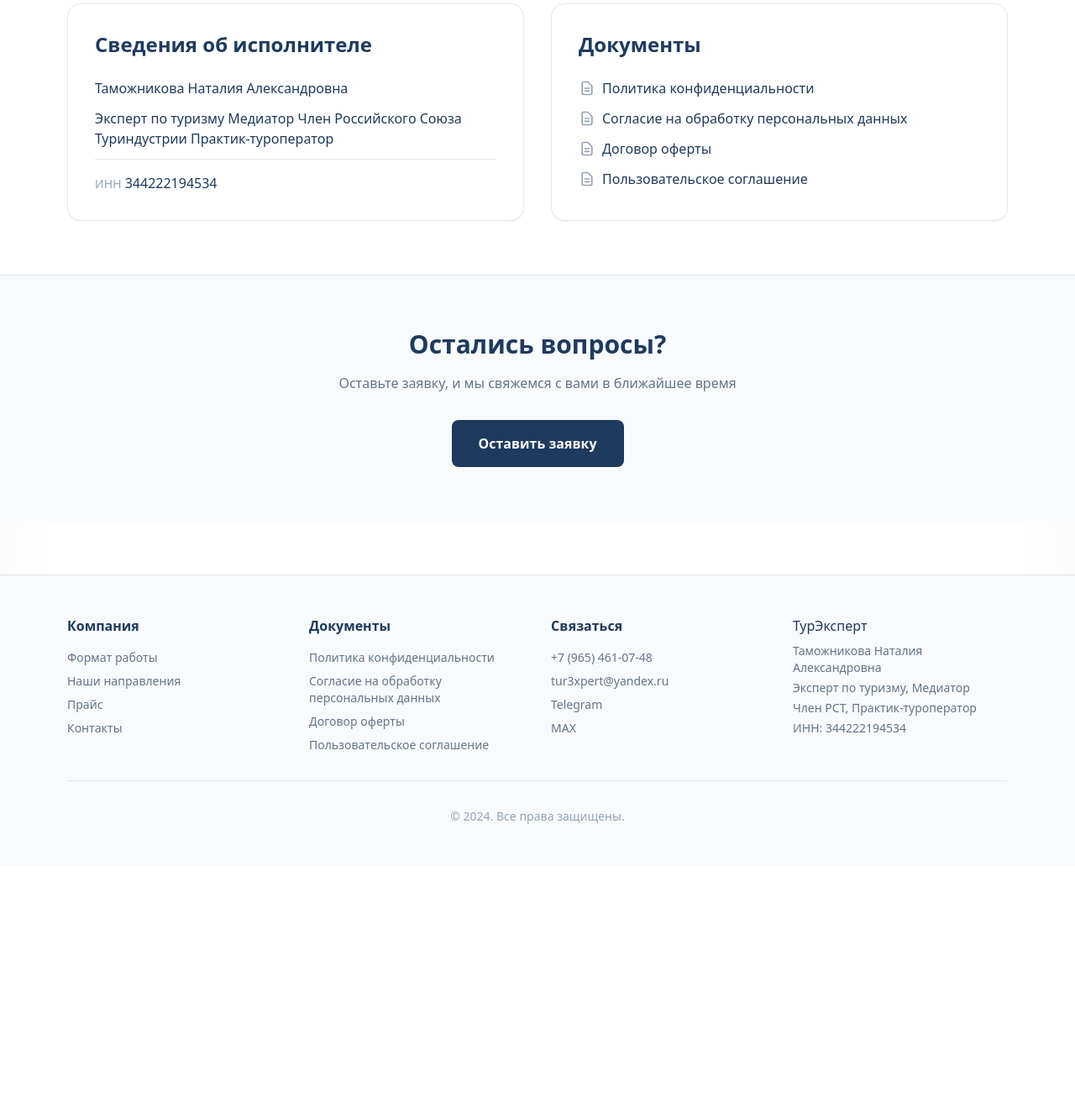
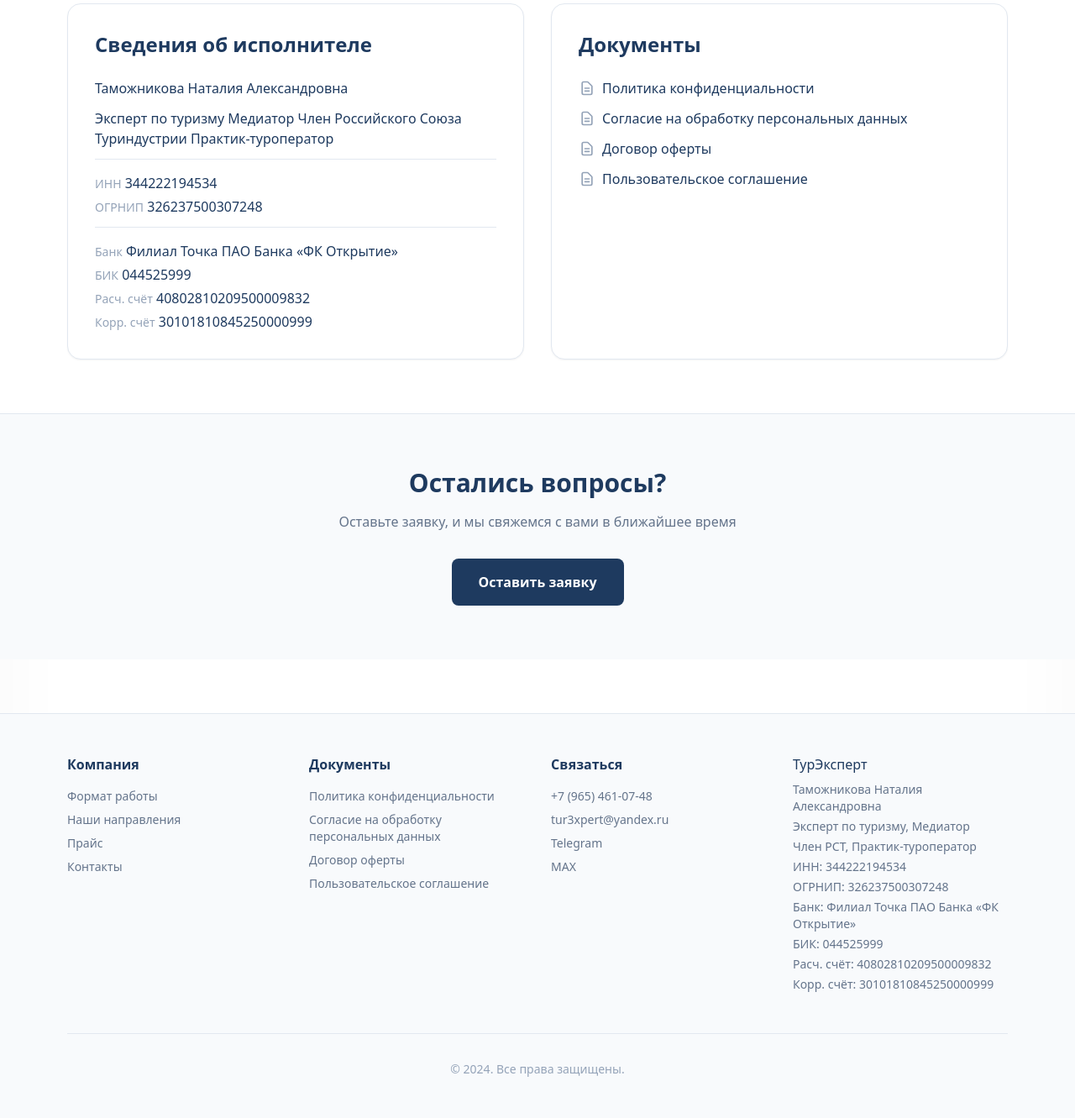
Before and after one commit to JDaxmaut/Tour-Expert, a Django app: page /contacts/ in a window 1280 px wide. Shown: the part 896-2227 px from the top of the page at 84% size. Before the commit the page ends 1877 px from the top, so only its background shows below. Run offline with Django 5.2, Linux system fonts and the light colour scheme; some libraries are stand-ins or nearby versions.

Commit message:
Обновлены реквизиты: добавлены ОГРНИП и банковские реквизиты

```diff
--- a/core/templates/core/contacts.html
+++ b/core/templates/core/contacts.html
@@ -80,9 +80,33 @@
                         <span class="text-[#1e3a5f]">Член Российского Союза Туриндустрии</span>
                         <span class="text-[#1e3a5f]">Практик-туроператор</span>
                     </div>
-                    <div class="pt-4 border-t border-slate-200">
-                        <span class="text-sm text-slate-400">ИНН</span>
-                        <span class="text-[#1e3a5f]">344222194534</span>
+                    <div class="pt-4 border-t border-slate-200 space-y-1">
+                        <div>
+                            <span class="text-sm text-slate-400">ИНН</span>
+                            <span class="text-[#1e3a5f]">344222194534</span>
+                        </div>
+                        <div>
+                            <span class="text-sm text-slate-400">ОГРНИП</span>
+                            <span class="text-[#1e3a5f]">326237500307248</span>
+                        </div>
+                    </div>
+                    <div class="pt-4 border-t border-slate-200 space-y-1">
+                        <div>
+                            <span class="text-sm text-slate-400">Банк</span>
+                            <span class="text-[#1e3a5f]">Филиал Точка ПАО Банка «ФК Открытие»</span>
+                        </div>
+                        <div>
+                            <span class="text-sm text-slate-400">БИК</span>
+                            <span class="text-[#1e3a5f]">044525999</span>
+                        </div>
+                        <div>
+                            <span class="text-sm text-slate-400">Расч. счёт</span>
+                            <span class="text-[#1e3a5f]">40802810209500009832</span>
+                        </div>
+                        <div>
+                            <span class="text-sm text-slate-400">Корр. счёт</span>
+                            <span class="text-[#1e3a5f]">30101810845250000999</span>
+                        </div>
                     </div>
                 </div>
             </div>
--- a/theme/templates/base.html
+++ b/theme/templates/base.html
@@ -340,7 +340,12 @@
                     <p class="text-sm text-slate-500 mb-1">Таможникова Наталия Александровна</p>
                     <p class="text-sm text-slate-500 mb-1">Эксперт по туризму, Медиатор</p>
                     <p class="text-sm text-slate-500 mb-1">Член РСТ, Практик-туроператор</p>
-                    <p class="text-sm text-slate-500 mb-4">ИНН: 344222194534</p>
+                    <p class="text-sm text-slate-500 mb-1">ИНН: 344222194534</p>
+                    <p class="text-sm text-slate-500 mb-1">ОГРНИП: 326237500307248</p>
+                    <p class="text-sm text-slate-500 mb-1">Банк: Филиал Точка ПАО Банка «ФК Открытие»</p>
+                    <p class="text-sm text-slate-500 mb-1">БИК: 044525999</p>
+                    <p class="text-sm text-slate-500 mb-1">Расч. счёт: 40802810209500009832</p>
+                    <p class="text-sm text-slate-500 mb-4">Корр. счёт: 30101810845250000999</p>
                 </div>
             </div>
 
```
Also changed, not shown: core/templates/core/offer.html (+7 -0 lines), core/templates/core/terms.html (+7 -0 lines), core/migrations/0009_documents_data.py.
